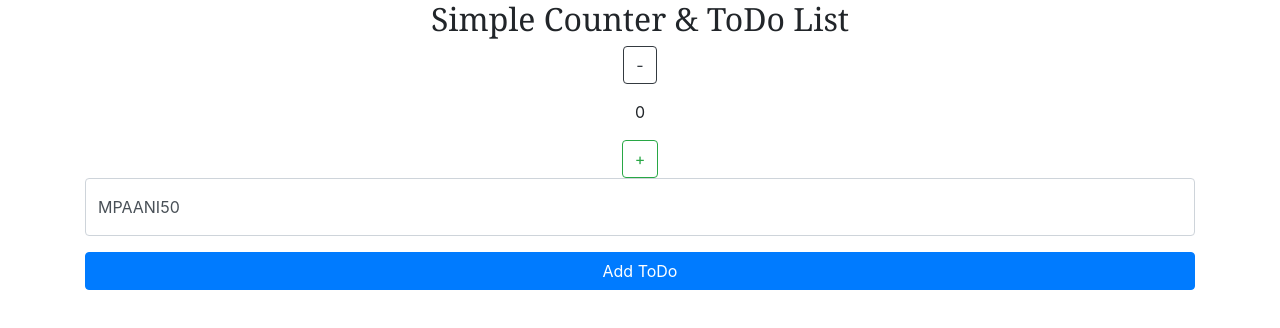
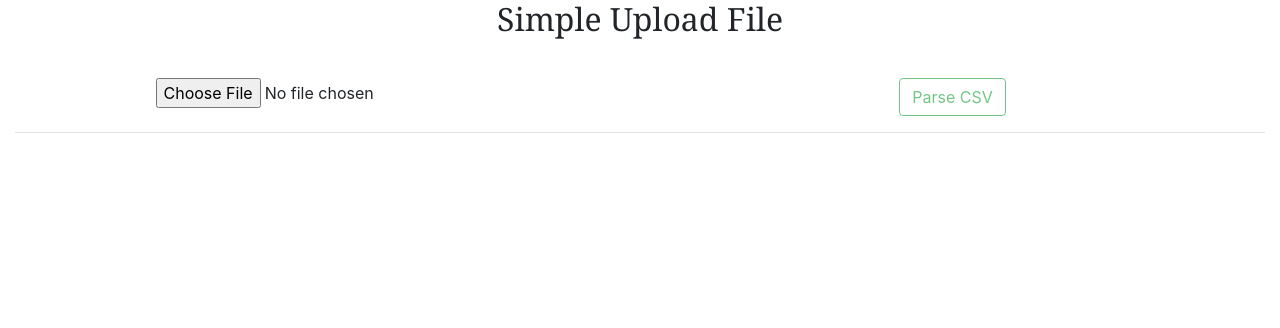
Before and after one commit to VikashSharma01/test-react-app, a React (Create React App) app: page / in a window 1280 px wide. Shown: the top 328 px of the page. Built offline with nearby package versions, Linux system fonts and the light colour scheme.

Commit message:
Starting New

```diff
--- a/package.json
+++ b/package.json
@@ -7,6 +7,7 @@
     "bootstrap": "^4.3.1",
     "mathjs": "^6.2.3",
     "node-sass": "^4.12.0",
+    "papaparse": "^5.1.1",
     "prop-types": "^15.7.2",
     "react": "^16.10.1",
     "react-bootstrap": "^1.0.0-beta.12",
--- a/src/app/App.jsx
+++ b/src/app/App.jsx
@@ -2,17 +2,20 @@ import React from 'react';
 import {
   Container, Col, Row,
 } from 'react-bootstrap';
+import { connect } from 'react-redux';
 // import Calculator from './components/Calculator';
-import { createStore } from 'redux';
+// import { createStore } from 'redux';
 // import { Provider } from 'react-redux';
-import AddToDo from './components/ToDoList';
-import SimpleCounter from './components/SimpleCounter';
+// import AddToDo from './components/ToDoList';
+// import SimpleCounter from './components/SimpleCounter';
+import addTodo from './components/store/Actions';
 import './App.scss';
+import POCCSVUPLOADER from './components/POCCSVUPLOADER';
 
-const initState = {
-  count: 0,
-  add: '',
-};
+// const initState = {
+//   count: 0,
+//   add: '',
+// };
 // const initStateForToDo = { add: '' };
 
 
@@ -30,33 +33,33 @@ const initState = {
 //   }
 // }
 
-function aSimplereducer(state = initState, action) {
-  // console.log(state);
-  switch (action.type) {
-    case 'INC':
-      return {
-        ...state,
-        count: state.count + 1,
-      };
-    case 'DEC':
-      return {
-        ...state,
-        count: state.count - 1,
-      };
-    case 'ADD_TODO':
-      return {
-        ...state,
-        add: `${state.add.concat(action.add)}`,
-      };
-    default:
-      return state;
-  }
-}
+// function aSimplereducer(state = initState, action) {
+//   // console.log(state);
+//   switch (action.type) {
+//     case 'INC':
+//       return {
+//         ...state,
+//         count: state.count + 1,
+//       };
+//     case 'DEC':
+//       return {
+//         ...state,
+//         count: state.count - 1,
+//       };
+//     case 'ADD_TODO':
+//       return {
+//         ...state,
+//         add: `${state.add.concat(action.add)}`,
+//       };
+//     default:
+//       return state;
+//   }
+// }
 
 // const storeForSimpleCounter = createStore(reducerForSimpleCounter);
 // const storeForToDoList = createStore(reducerForToDoList);
 
-export const store = createStore(aSimplereducer);
+// export const store = createStore(aSimplereducer);
 
 // store.subscribe(() => store.getState());
 
@@ -64,16 +67,26 @@ class App extends React.PureComponent {
   render() {
     return (
       <Container fluid className="App">
-        <h2 className="calculator">Simple Counter & ToDo List</h2>
-        <Row>
+        {/* <h2 className="calculator">Simple Counter & ToDo List</h2> */}
+        <h2 className="calculator">Simple Upload File</h2>
+        {/* <Row>
           <Col><SimpleCounter /></Col>
         </Row>
         <Row>
           <Col><AddToDo /></Col>
+        </Row> */}
+        <Row>
+          <Col><POCCSVUPLOADER /></Col>
         </Row>
       </Container>
     );
   }
 }
 
-export default App;
+const mapStateToProps = (dispatch) => ({
+  addTodo: () => {
+    dispatch(addTodo());
+  },
+});
+
+export default connect(mapStateToProps)(App);
--- a/src/app/components/Calculator.scss
+++ b/src/app/components/Calculator.scss
@@ -1,3 +1,9 @@
 .left-corner-first-button {
     margin-top: 8px;
 }
+
+.table {
+    max-width: 100% !important;
+    max-height: 100% !important;
+    overflow: scroll;
+}
--- /dev/null
+++ b/src/app/components/POCCSVUPLOADER.jsx
@@ -0,0 +1,118 @@
+import React, { Component } from 'react';
+import {
+  Container, Row, Col, Button, Table,
+} from 'react-bootstrap';
+import Papa from 'papaparse';
+import './Calculator.scss';
+
+const RenderRow = (props) => props.keys.map(
+  (key) => <td key={props.data[key]}>{props.data[key]}</td>,
+);
+
+class POCCSVUPLOADER extends Component {
+  constructor(props) {
+    super(props);
+    this.state = {
+      csvfile: undefined,
+      finalJson: [],
+    };
+  }
+
+  handleUploadFile = (event) => {
+    this.setState({
+      csvfile: event.target.files[0],
+    });
+    // const file = event.target.files[0];
+    // const reader = new FileReader();
+    // reader.readAsText(file);
+    // reader.onload = function (e) {
+    //   const csv = e.target.result;
+    //   console.log(csv);
+    // };
+  }
+
+  importCSV = () => {
+    const { csvfile } = this.state;
+    Papa.parse(csvfile, {
+      complete: this.updateData,
+      header: true,
+    });
+  };
+
+  updateData = (result) => {
+    const { data } = result;
+    // console.log(data);
+    this.setState({
+      finalJson: data,
+    });
+  }
+
+  getKeys = (data) => Object.keys(data[0])
+
+  getHeader = (data) => {
+    if (data.length === 0) {
+      return <th>File has no data</th>;
+    }
+    const keys = this.getKeys(data);
+    // console.log(keys);
+    return keys.map((key) => <th key={key}>{key.toUpperCase()}</th>);
+  }
+
+  getRowsData = (data) => {
+    if (data.length === 0) {
+      return <tr>File has no data</tr>;
+    }
+    const keys = this.getKeys(data);
+    return data.map((row) => (
+      <tr>
+        {/* {console.log(row)} */}
+        <RenderRow data={row} keys={keys} />
+      </tr>
+    ));
+  }
+
+  render() {
+    const { csvfile, finalJson } = this.state;
+    return (
+      <Container fluid className="my-3">
+        <Row className="border-bottom py-3">
+          <Col>
+            <input
+              type="file"
+              name="file"
+              accept=".csv"
+              onChange={this.handleUploadFile}
+            />
+          </Col>
+          <Col>
+            <Button
+              type="button"
+              variant="outline-success"
+              onClick={this.importCSV}
+              disabled={!csvfile}
+            >
+              Parse CSV
+            </Button>
+          </Col>
+        </Row>
+        <Row>
+          {(finalJson.length > 0)
+          && (
+          <Col xs={24} className="table">
+            <Table striped bordered hover>
+              <thead>
+                <tr>{this.getHeader(finalJson)}</tr>
+              </thead>
+              <tbody>
+                {this.getRowsData(finalJson)}
+              </tbody>
+            </Table>
+          </Col>
+          )}
+        </Row>
+      </Container>
+    );
+  }
+}
+
+export default POCCSVUPLOADER;
--- a/src/app/components/ToDoList.jsx
+++ b/src/app/components/ToDoList.jsx
@@ -3,7 +3,7 @@ import {
   Row, Col, Container, Form, Button,
 } from 'react-bootstrap';
 import PropTypes from 'prop-types';
-import { connect } from 'react-redux';
+// import { connect } from 'react-redux';
 
 class AddTodo extends React.PureComponent {
   constructor(props) {
@@ -21,11 +21,8 @@ handleChange = (e) => {
 
 handleAdd = () => {
   const { todoItem } = this.state;
-  const { dispatch } = this.props;
-  dispatch({
-    type: 'ADD_TODO',
-    add: todoItem,
-  });
+  const { addTodo } = this.props;
+  addTodo(todoItem);
   this.setState({ todoItem: '' });
 };
 
@@ -63,8 +60,9 @@ AddTodo.propTypes = {
 };
 
 
-const mapStateToProps = (state) => ({
-  add: state.add,
-});
+// const mapStateToProps = (state) => ({
+//   add: state.add,
+// });
 
-export default connect(mapStateToProps)(AddTodo);
+// export default connect(mapStateToProps)(AddTodo);
+export default AddTodo;
--- a/src/app/components/store/Actions.js
+++ b/src/app/components/store/Actions.js
@@ -2,6 +2,6 @@ export const ADD_TODO = 'ADD_TODO';
 // export const TOGGLE_TODO = 'TOGGLE_TODO';
 // export const SET_VISIBILITY_FILTER = 'SET_VISIBILITY_FILTER';
 
-export function addTodo(text) {
-  return { type: ADD_TODO, text };
+export default function addTodo(add) {
+  return { type: ADD_TODO, add };
 }
--- a/src/app/components/store/Reducers.js
+++ b/src/app/components/store/Reducers.js
@@ -1,26 +1,36 @@
-import { combineReducers } from 'redux';
+// import { combineReducers } from 'redux';
 import { ADD_TODO } from './Actions';
 
-// const initState = [];
+const initState = {
+  count: 0,
+  add: '',
+};
 
-function todos(state = [], action) {
-//   console.log(action.type);
+function aSimplereducer(state = initState, action) {
+  console.log(action);
   switch (action.type) {
+    case 'INC':
+      return {
+        ...state,
+        count: state.count + 1,
+      };
+    case 'DEC':
+      return {
+        ...state,
+        count: state.count - 1,
+      };
     case ADD_TODO:
-      return [
+      return {
         ...state,
-        {
-          text: action.text,
-          completed: false,
-        },
-      ];
+        add: `${state.add.concat(action.add)}`,
+      };
     default:
       return state;
   }
 }
 
-const todoApp = combineReducers({
-  todos,
-});
+// const todoApp = combineReducers({
+//   aSimplereducer,
+// });
 
-export default todoApp;
+export default aSimplereducer;
--- a/src/app/components/store/Store.js
+++ b/src/app/components/store/Store.js
@@ -0,0 +1,9 @@
+import { createStore } from 'redux';
+import aSimplereducer from './Reducers';
+
+// console.log(todoApp);
+
+const store = createStore(aSimplereducer);
+export default store;
+
+// export default store = createStore(aSimplereducer);
--- a/src/index.js
+++ b/src/index.js
@@ -2,7 +2,8 @@
 import React from 'react';
 import ReactDOM from 'react-dom';
 import { Provider } from 'react-redux';
-import App, { store } from './app/App';
+import App from './app/App';
+import store from './app/components/store/Store';
 import './index.css';
 
 import * as serviceWorker from './serviceWorker';
```
Also changed, not shown: src/app/App.scss (line endings or trailing spaces), 1 other file (tests, documents, lock files or other folders).
